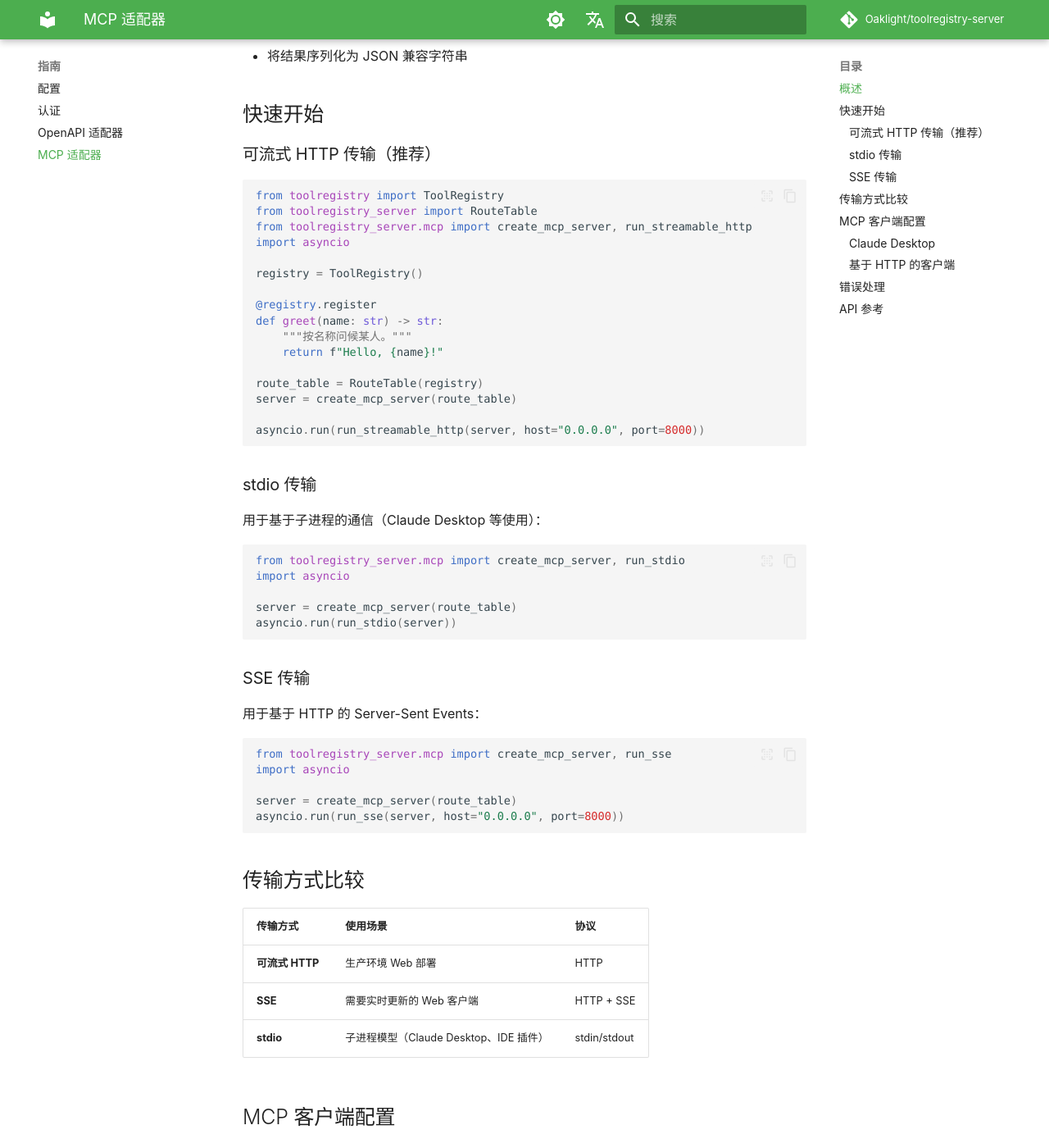
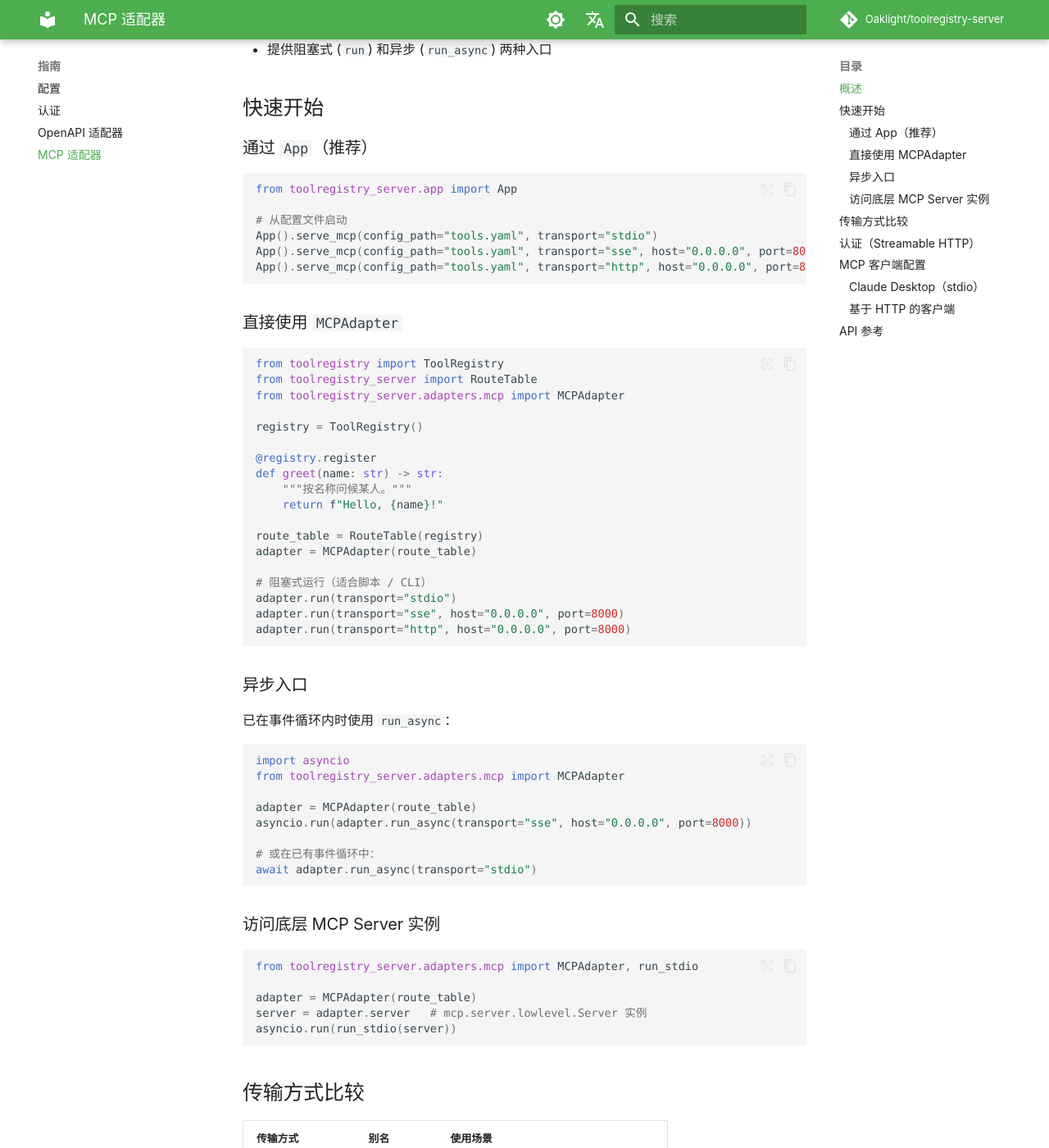
Before and after one commit to Oaklight/toolregistry-server, an MkDocs documentation site: the page built from docs/guides/mcp.md, in a window 1280 px wide and 1400 px high, scrolled down 508 px. Shown: the whole window at 82% size. Built offline with MkDocs 1.6.1 and Material for MkDocs 9.7.7, drawn with Linux system fonts in a browser that asks for light colours; some web fonts are replaced; comment, search, counter and statistics services are not loaded; some of the changed text lies outside the part shown.

Commit message:
docs(guides): update mcp.md and openapi.md for Adapter ABC / App architecture (zh)

````diff
--- a/docs/guides/mcp.md
+++ b/docs/guides/mcp.md
@@ -6,21 +6,30 @@ MCP 适配器通过 [模型上下文协议](https://modelcontextprotocol.io/)
 
 适配器：
 
-- 注册 `list_tools` 和 `call_tool` MCP 处理程序
-- 支持多种传输机制（stdio、SSE、可流式 HTTP）
-- 在请求时从 `RouteTable` 读取数据，实现实时同步
+- 注册 `list_tools` 和 `call_tool` MCP 处理程序，在请求时从 `RouteTable` 读取，保持实时同步
+- 支持 stdio、SSE、Streamable HTTP 多种传输方式
 - 透明处理异步和同步工具
-- 将结果序列化为 JSON 兼容字符串
+- 提供阻塞式 (`run`) 和异步 (`run_async`) 两种入口
 
 ## 快速开始
 
-### 可流式 HTTP 传输（推荐）
+### 通过 `App`（推荐）
+
+```python
+from toolregistry_server.app import App
+
+# 从配置文件启动
+App().serve_mcp(config_path="tools.yaml", transport="stdio")
+App().serve_mcp(config_path="tools.yaml", transport="sse", host="0.0.0.0", port=8000)
+App().serve_mcp(config_path="tools.yaml", transport="http", host="0.0.0.0", port=8000)
+```
+
+### 直接使用 `MCPAdapter`
 
 ```python
 from toolregistry import ToolRegistry
 from toolregistry_server import RouteTable
-from toolregistry_server.mcp import create_mcp_server, run_streamable_http
-import asyncio
+from toolregistry_server.adapters.mcp import MCPAdapter
 
 registry = ToolRegistry()
 
@@ -30,55 +39,77 @@ def greet(name: str) -> str:
     return f"Hello, {name}!"
 
 route_table = RouteTable(registry)
-server = create_mcp_server(route_table)
+adapter = MCPAdapter(route_table)
 
-asyncio.run(run_streamable_http(server, host="0.0.0.0", port=8000))
+# 阻塞式运行（适合脚本 / CLI）
+adapter.run(transport="stdio")
+adapter.run(transport="sse", host="0.0.0.0", port=8000)
+adapter.run(transport="http", host="0.0.0.0", port=8000)
 ```
 
-### stdio 传输
+### 异步入口
 
-用于基于子进程的通信（Claude Desktop 等使用）：
+已在事件循环内时使用 `run_async`：
 
 ```python
-from toolregistry_server.mcp import create_mcp_server, run_stdio
 import asyncio
+from toolregistry_server.adapters.mcp import MCPAdapter
 
-server = create_mcp_server(route_table)
-asyncio.run(run_stdio(server))
+adapter = MCPAdapter(route_table)
+asyncio.run(adapter.run_async(transport="sse", host="0.0.0.0", port=8000))
+
+# 或在已有事件循环中：
+await adapter.run_async(transport="stdio")
 ```
 
-### SSE 传输
-
-用于基于 HTTP 的 Server-Sent Events：
+### 访问底层 MCP Server 实例
 
 ```python
-from toolregistry_server.mcp import create_mcp_server, run_sse
-import asyncio
+from toolregistry_server.adapters.mcp import MCPAdapter, run_stdio
 
-server = create_mcp_server(route_table)
-asyncio.run(run_sse(server, host="0.0.0.0", port=8000))
+adapter = MCPAdapter(route_table)
+server = adapter.server   # mcp.server.lowlevel.Server 实例
+asyncio.run(run_stdio(server))
 ```
 
 ## 传输方式比较
 
-| 传输方式 | 使用场景 | 协议 |
-|----------|----------|------|
-| **可流式 HTTP** | 生产环境 Web 部署 | HTTP |
-| **SSE** | 需要实时更新的 Web 客户端 | HTTP + SSE |
-| **stdio** | 子进程模型（Claude Desktop、IDE 插件） | stdin/stdout |
+| 传输方式 | 别名 | 使用场景 |
+|----------|------|----------|
+| `stdio` | — | 子进程模型（Claude Desktop、IDE 插件） |
+| `sse` | — | 基于 SSE 的 HTTP 客户端 |
+| `streamable-http` | `http` | 生产环境 HTTP 部署 |
+
+`http` 是 `streamable-http` 的别名，内部会自动归一化。
+
+## 认证（Streamable HTTP）
+
+通过 `tokens_path` 指定 Bearer token 文件，或设置 `API_BEARER_TOKEN` 环境变量（逗号分隔）：
+
+```python
+adapter.run(
+    transport="http",
+    host="0.0.0.0",
+    port=8000,
+    tokens_path="/etc/myapp/tokens.txt",
+)
+```
+
+```bash
+# CLI 等效写法
+toolregistry-server mcp --config tools.yaml --transport http --tokens tokens.txt
+```
 
 ## MCP 客户端配置
 
-### Claude Desktop
-
-添加到 Claude Desktop 配置中：
+### Claude Desktop（stdio）
 
 ```json
 {
   "mcpServers": {
     "my-tools": {
       "command": "toolregistry-server",
-      "args": ["mcp", "--config", "config.json"]
+      "args": ["mcp", "--config", "/path/to/tools.yaml"]
     }
   }
 }
@@ -86,15 +117,12 @@ asyncio.run(run_sse(server, host="0.0.0.0", port=8000))
 
 ### 基于 HTTP 的客户端
 
-连接到服务器 URL：
+连接到：
 
 ```
-http://localhost:8000/mcp
+http://localhost:8000/mcp       # streamable-http
+http://localhost:8000/sse       # SSE
 ```
-
-## 错误处理
-
-工具错误作为结构化 MCP 错误响应返回，包含适当的错误代码。
 
 ## API 参考
 
````
Also changed, not shown: docs/guides/openapi.md (+62 -30 lines).
